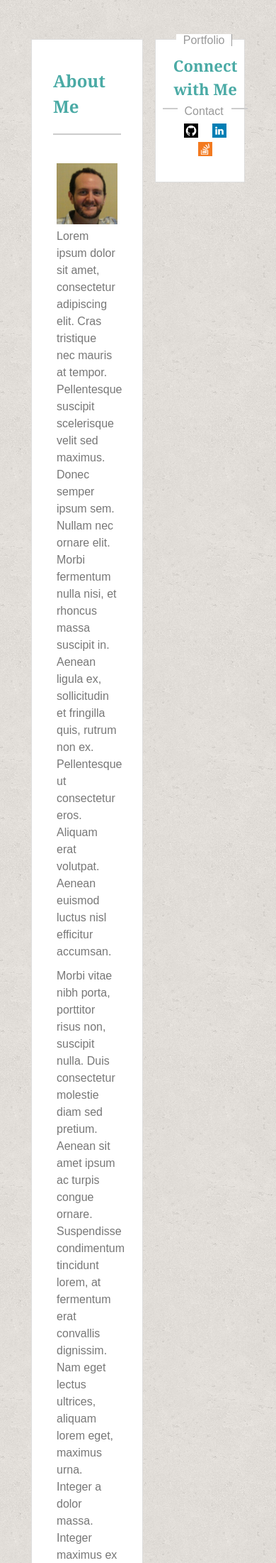
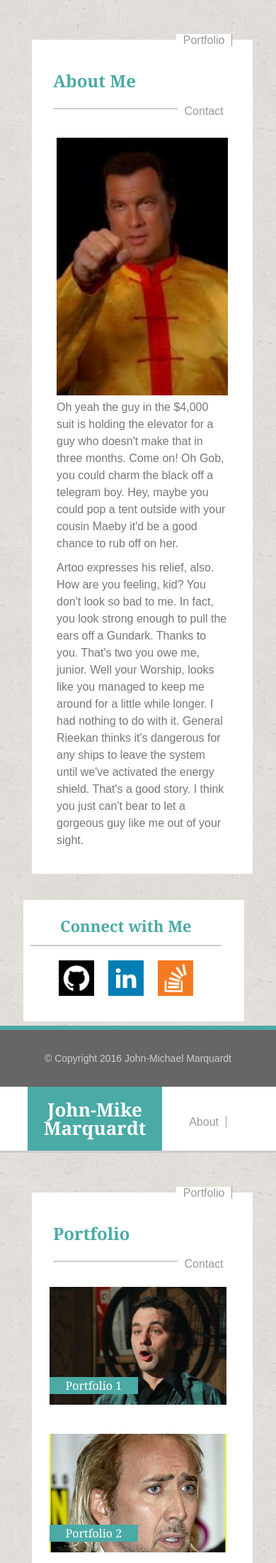
Before and after one commit to codemarq/Portfolio, a PHP site: page / in a window 390 px wide. Shown: the part 93-2295 px from the top of the page at 71% size. Run offline with PHP 8.4, Linux system fonts and the light colour scheme.

Commit message:
980 and 768 media queries

```diff
--- a/assignment1/assets/css/style.css
+++ b/assignment1/assets/css/style.css
@@ -108,18 +108,21 @@ h3 {
 	border-bottom-color: #cccccc;
 }
 
-figure{
+figure {
 	/*images for portfolio gallery page*/
 	float: left;
-	padding: 20px;
-	margin-left: 30px;
-	margin-right: 30px;
+	width: 240px;
+	padding-left: 30px;
+	/*margin: 5px;*/
+	margin-left: 20px;
+	margin-right: 20px;
+	margin-bottom: 20px;
 }
 
 figcaption {
 	/*position caption over image on portfolio gallery*/
 	position: absolute;
-	width: 200px;
+	width: 240px;
 	background-color: #4aaaa5;
 	color: #ffffff;
 	text-align: center;
@@ -147,7 +150,7 @@ section {
 	padding-bottom: 30px;
 }
 
- #bioImage {
+#bioImage {
  	/* my image on aboutme page*/
 	float: left;
 	width: 200px;
@@ -204,11 +207,11 @@ p img {
 	margin: 0px 10px 5px 0px;
 }
 
-/*#gallery img {
-	image sizes for portfolio page gallery
-	max-width: 200px;
-	max-height: 100px;
-}*/
+#gallery img {
+	/*image sizes for portfolio page gallery*/
+	width: 100%;
+	height: 100%;
+}
 
 form {
 	/*overall form style*/
@@ -248,12 +251,17 @@ form p {
 	margin-top: 10px;
 }
 
+/*@media screen and (max-width: 1382px) {
+	#gallery img {
+		image sizes for portfolio page gallery
+		max-width: 200px;
+		max-height: 100px;
+	}
+}
+*/
+
 /* Rule to set layout style on screens less than 960pxWide*/
 @media screen and (max-width: 980px) {
-	body {
-		/*width: 80%;*/
-	}
-
 	.container {
 		width: 80%;
 	}
@@ -291,6 +299,8 @@ form p {
 	}
 
 	#gallery img {
+		max-height: 100%;
+		max-width: 100%
 		width: 100%;
 		margin-bottom: 5px;
 	}
@@ -335,7 +345,15 @@ form p {
 
 /* Rule to set layout style on screens less than 960pxWide*/
 @media screen and (max-width: 768px) {
+	section {
+		width: 100%;
+	}
 
+	aside {
+		width: 100%;
+		clear: both;
+		overflow: auto;
+	}
 }
 
 
--- a/assignment1/index.html
+++ b/assignment1/index.html
@@ -32,10 +32,9 @@
 			and an aside of 270px.  -->
 			<section id="aboutMe">
 				<h2>About Me</h2>
-				<p><img src="assets/images/me2.jpg" alt="Photo of me, headshot." height="200" width="200" id="bioImage">Lorem ipsum dolor sit amet, consectetur adipiscing elit. Cras tristique nec mauris at tempor. Pellentesque suscipit scelerisque velit sed maximus. Donec semper ipsum sem. Nullam nec ornare elit. Morbi fermentum nulla nisi, et rhoncus massa suscipit in. Aenean ligula ex, sollicitudin et fringilla quis, rutrum non ex. Pellentesque ut consectetur eros. Aliquam erat volutpat. Aenean euismod luctus nisl efficitur accumsan.
+				<p><img src="assets/images/segal200x300.jpg" alt="Photo of me, headshot." id="bioImage">Oh yeah the guy in the $4,000 suit is holding the elevator for a guy who doesn't make that in three months. Come on! Oh Gob, you could charm the black off a telegram boy. Hey, maybe you could pop a tent outside with your cousin Maeby it'd be a good chance to rub off on her.
 				</p>
-				<p>Morbi vitae nibh porta, porttitor risus non, suscipit nulla. Duis consectetur molestie diam sed pretium. Aenean sit amet ipsum ac turpis congue ornare. Suspendisse condimentum tincidunt lorem, at fermentum erat convallis dignissim. Nam eget lectus ultrices, aliquam lorem eget, maximus urna. Integer a dolor massa. Integer maximus ex sit amet quam accumsan, non vehicula mi hendrerit. Proin id neque risus. Donec sit amet mauris eget augue sodales laoreet.</p>
-				<p>Morbi vitae nibh porta, porttitor risus non, suscipit nulla. Duis consectetur molestie diam sed pretium. Aenean sit amet ipsum ac turpis congue ornare. Suspendisse condimentum tincidunt lorem, at fermentum erat convallis dignissim. Nam eget lectus ultrices, aliquam lorem eget, maximus urna. Integer a dolor massa. Integer maximus ex sit amet quam accumsan, non vehicula mi hendrerit. Proin id neque risus. Donec sit amet mauris eget augue sodales laoreet.</p>
+				<p>Artoo expresses his relief, also. How are you feeling, kid? You don't look so bad to me. In fact, you look strong enough to pull the ears off a Gundark. Thanks to you. That's two you owe me, junior. Well your Worship, looks like you managed to keep me around for a little while longer. I had nothing to do with it. General Rieekan thinks it's dangerous for any ships to leave the system until we've activated the energy shield. That's a good story. I think you just can't bear to let a gorgeous guy like me out of your sight.</p>
 			</section>
 
 			<aside>
--- a/assignment1/portfolio.html
+++ b/assignment1/portfolio.html
@@ -33,17 +33,17 @@
 			<section id="gallery">
 				<h2>Portfolio</h2>
 					<figure>
-						<img src="assets/images/lion.jfif" alt="picture of tiger sleeping on his side">
+						<img src="assets/images/murray300x200.jpg" alt="picture of tiger sleeping on his side">
 						<figcaption>Portfolio 1</figcaption>
 					</figure>
 
 					<figure>
-						<img src="assets/images/people.jpg" alt="picture of people" height="200" width="400">
+						<img src="assets/images/cage300x200.jpg" alt="picture of nicolas cage">
 						<figcaption>Portfolio 2</figcaption>
 					</figure>
 
 					<figure>
-						<img src="assets/images/grey.jfif" alt="black and white photo of trees">
+						<img src="assets/images/segal300x200.jpg" alt="steven segal wrecking some dude">
 						<figcaption>Placeholder 3</figcaption>
 					</figure>
 
```
Also changed, not shown: assignment1/assets/images/cage300x200.jpg (added), assignment1/assets/images/murray200x300.jpg (added), assignment1/assets/images/murray300x200.jpg (added), assignment1/assets/images/segal200x300.jpg (added), assignment1/assets/images/segal300x200.jpg (added).
